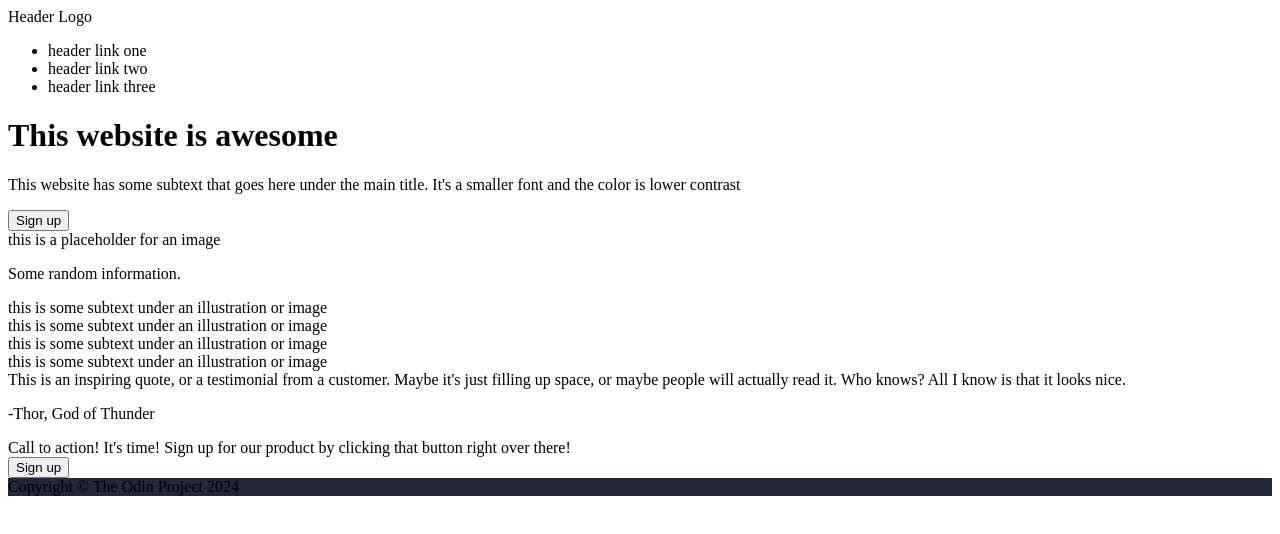
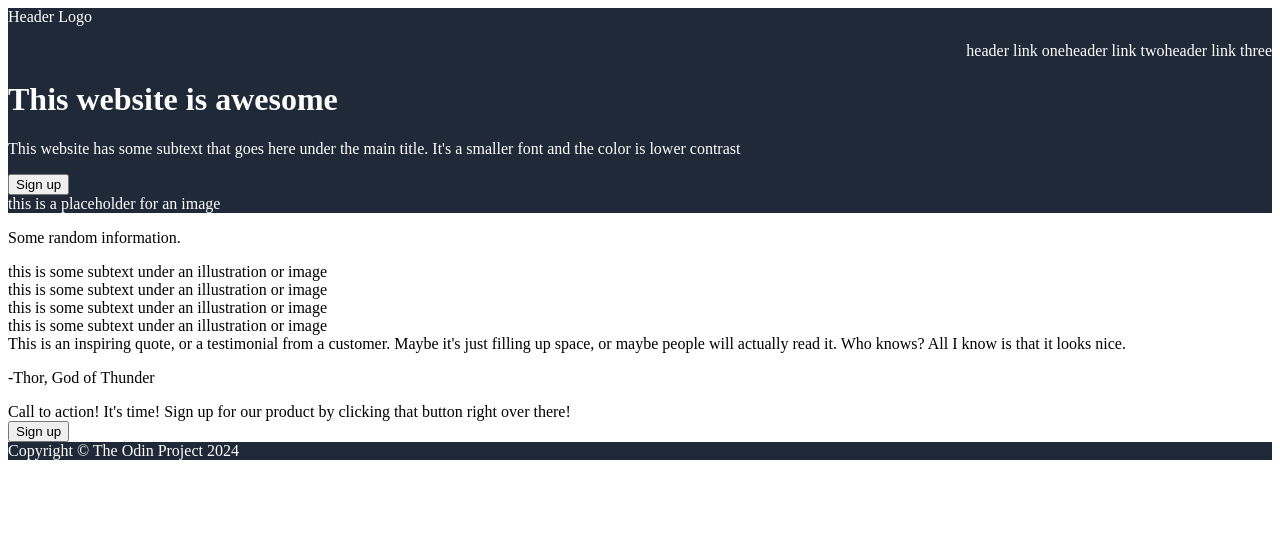
Before and after one commit to alexstrauch/landing-page, a plain HTML site: page index.html in a window 1280 px wide. Drawn offline with Linux system fonts and the light colour scheme.

Commit message:
Edited styles.css

```diff
--- a/styles.css
+++ b/styles.css
@@ -1,4 +1,11 @@
-hero,
+.hero,
 footer {
   background-color: #1f2937;
+  color: white;
 }
+
+.navbar > ul {
+  display: flex;
+  justify-content: end;
+  list-style: none;
+}
```
